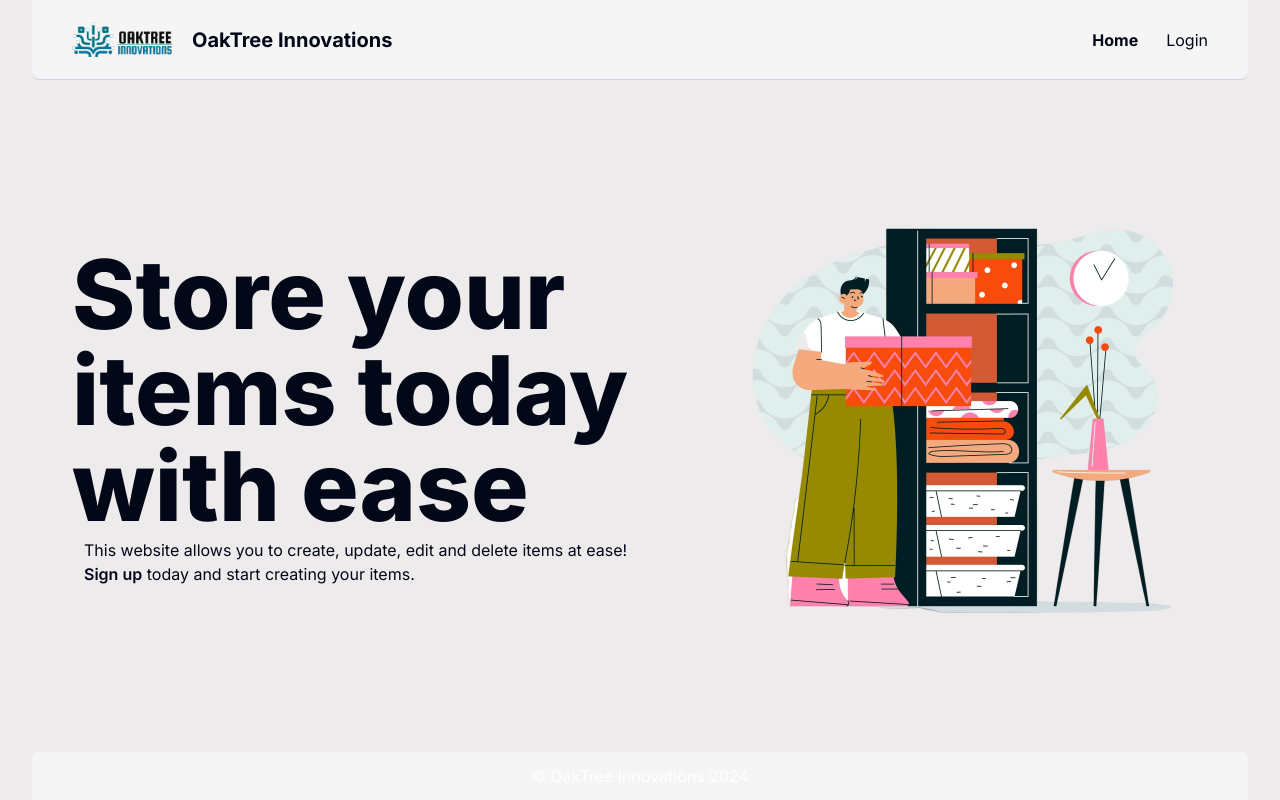
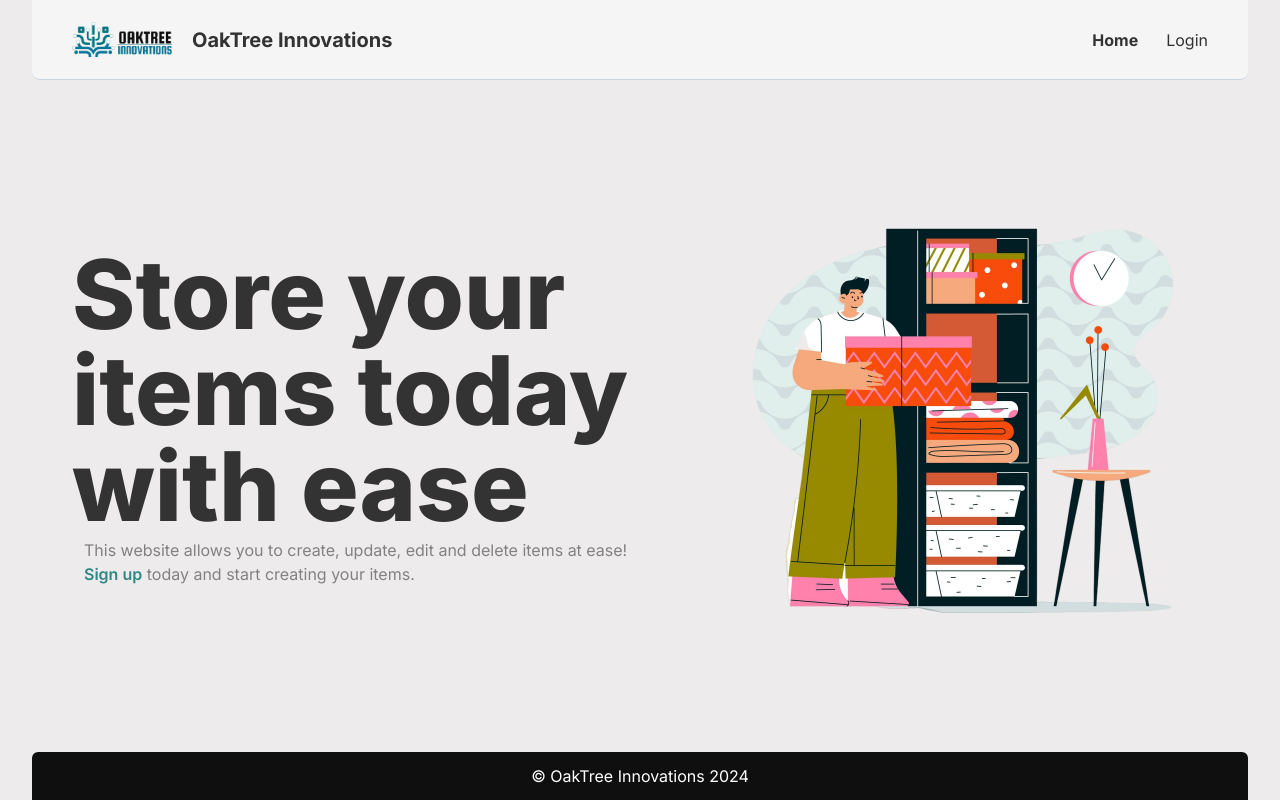
Before and after one commit to Aizen1d/oak-frontend, a Next.js app: page / in a window 1280 px wide. Built offline with nearby package versions, Linux system fonts and the light colour scheme.

Commit message:
new colors added

```diff
--- a/constants/colors.ts
+++ b/constants/colors.ts
@@ -1,6 +1,12 @@
 export const COLORS = {
   BACKGROUND: '#edebeb',
   HEADER: '#f5f5f5',
-  FOOTER: '#f5f5f5',
-  LIGHTBLACK: '#0F0F0F'
+  FOOTER: '#0F0F0F',
+  LIGHT_BLACK: "#0F0F0F",
+  HAMBURGER_CONTENT_BG: "#0F0F0F",
+  BLACK_LABEL_TEXT: '#333333',
+  BLACK_INFO_TEXT: '#828282',
+  WHITE_LABEL_TEXT: '#f0eded',
+  OAK_COLOR: "#2f8885",
+  OAK_COLOR_HOVER: "#2e7d7a"
 }
```
